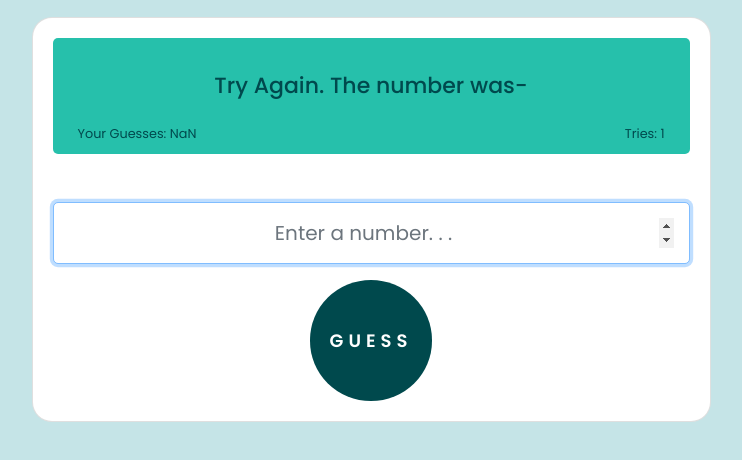
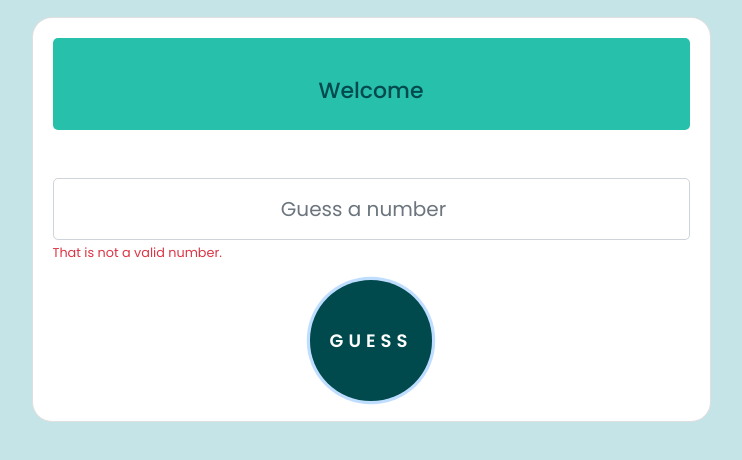
Before and after one commit to rafs2n/Guess-The-Number, a plain HTML site: page index.html in a window 1280 px wide. Both pictures are taken after a click on the button "GUESS". Shown: the part 146-606 px from the top of the page, without its empty margins (269-1011 px from the left). Drawn offline with nearby package versions, Linux system fonts and the light colour scheme.

Commit message:
user fixed

```diff
--- a/guess.js
+++ b/guess.js
@@ -1,5 +1,6 @@
 
 const display = document.getElementById('display');
+const displayTwo = document.getElementById('display-two');
 const showGuesses = document.getElementById('show-guesses');
 const tryCount = document.getElementById('try-count');
 const inputGuess = document.getElementById('input-guess');
@@ -9,7 +10,7 @@ const warningMsg = document.getElementById('warning-msg');
 
 
 // console.log(randomNumber);
-warningSection.style.display = 'none';
+// warningSection.style.display = 'none';
 
 function getRandom(num) {
     let randomNum = Math.round(Math.random() * num + 1);
@@ -29,9 +30,10 @@ function guessCheck() {
     tryCount.innerText = `Tries: ${counter}`;
 
     if (userGuess === randomNumber) {
-        display.innerText = "Good Job. You Win!";
+        display.innerText = "Good Job. You Win";
+        displayTwo.innerText = `It took only ${counter} tries`;
         gameOver();
-    } else if (counter > maxCounter) {
+    } else if (counter >= maxCounter) {
         display.innerText = "Game Over. You Loss!"
         gameOver();
     } else {
@@ -44,16 +46,26 @@ function guessCheck() {
     }
 
     counter++;
-    maxCounter--;
     inputGuess.value = '';
     inputGuess.focus();
 }
-
-guessBtn.addEventListener('click', guessCheck);
-
 
 
 function gameOver() {
     inputGuess.disabled = true;
     guessBtn.disabled = true;
 }
+
+// guessBtn.addEventListener('click', guessCheck);
+guessBtn.addEventListener('click', function () {
+    let userGuess = parseInt(inputGuess.value);
+    if (userGuess != 0 && userGuess != '' && userGuess < 6) {
+        warningSection.style.display = 'none';
+        guessCheck();
+    }
+    else {
+        warningSection.style.display = 'block';
+        inputGuess.value = '';
+        warningMsg.innerText = 'That is not a valid number.';
+    }
+})
--- a/index.html
+++ b/index.html
@@ -25,20 +25,20 @@
                         <div class="card-body">
                             <div class="display mb-5">
                                 <h4><span id="display">Welcome</span></h4>
+                                <p id="display-two" class="text-center"></p>
                                 <div class="d-flex justify-content-between">
                                     <small><span id="show-guesses"></span></small>
                                     <small><span id="try-count"></span></small>
                                 </div>
 
                             </div>
-                            <div class="input-group inputGuess mb-3">
-                                <input id="input-guess" type="number" class="form-control"
-                                    placeholder="Enter a number. . .">
+                            <div class="input-group inputGuess">
+                                <input id="input-guess" type="number" class="form-control" placeholder="Guess a number">
                             </div>
                             <div id="warning-section" class="warning-section">
-                                <small class="text-danger" id="warning-msg">That is not a valid number</small>
+                                <small class="text-danger" id="warning-msg"></small>
                             </div>
-                            <div class="button text-center">
+                            <div class="button text-center mt-3">
                                 <!-- <button id="guessBtn" type="submit" class="guessBtn">GUESS</button> -->
                                 <button id="guess-btn" type="button" class="btn custom-btn">GUESS</button>
                             </div>
--- a/style.css
+++ b/style.css
@@ -45,8 +45,8 @@ header p{
     border-radius: 5px;
 }
 .warning-section{
-    display: block;
-    margin-top: -10px;
+    display: inline-block;
+    /* margin-top: -10px; */
 
 }
 
@@ -60,7 +60,7 @@ header p{
 .display h4{
     text-align: center;
     font-size: 22px;
-    margin: 25px auto;
+    margin-top: 30px;
 }
 
 
```
